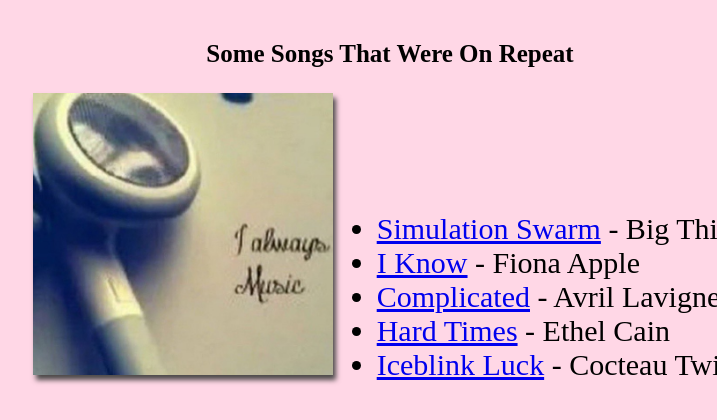
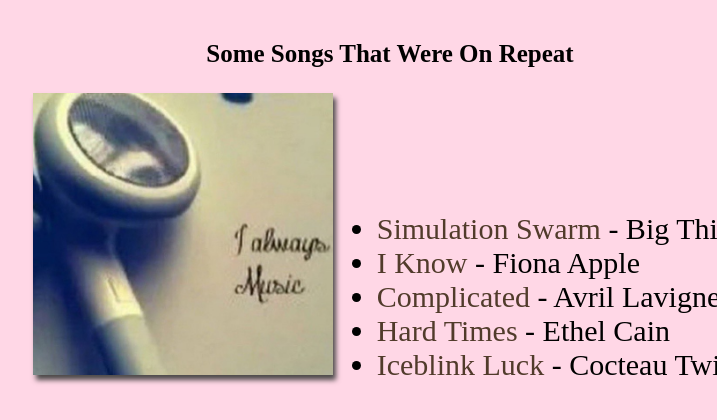
Before and after one commit to ialisons/ProjectOne, a plain HTML site: page topFive/topfive.html in a window 1280 px wide. Shown: the part 634-1054 px from the top of the page, without its empty margins (250-967 px from the left). Drawn offline with Linux system fonts and the light colour scheme; a web font is replaced by a local one.

Commit message:
Update style.css

```diff
--- a/css/style.css
+++ b/css/style.css
@@ -37,6 +37,10 @@
     font-size: 30px;
     margin-top: 30px;
 }
+ul li a, ol li a{
+    text-decoration: none;
+    color: rgb(81, 59, 43);
+}
 
 img{
     width: 50%;
```
